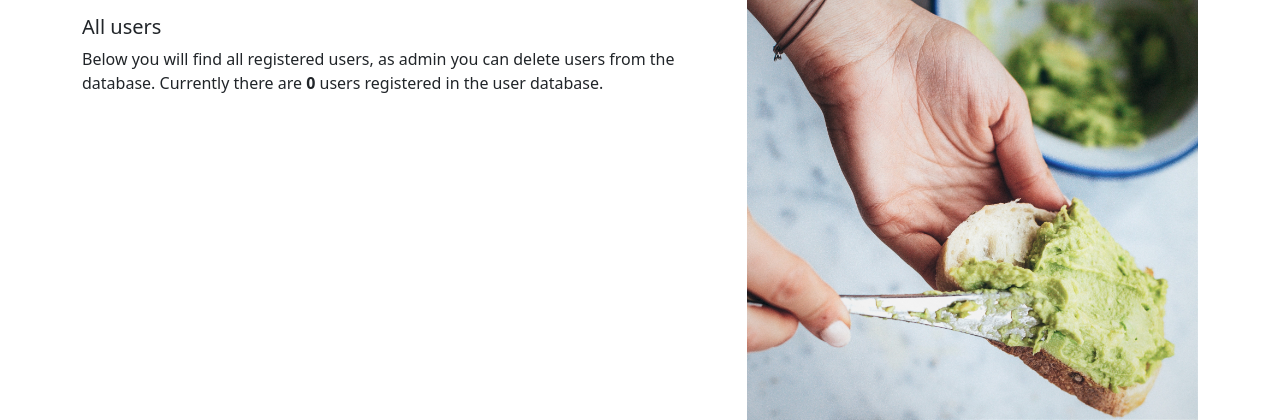
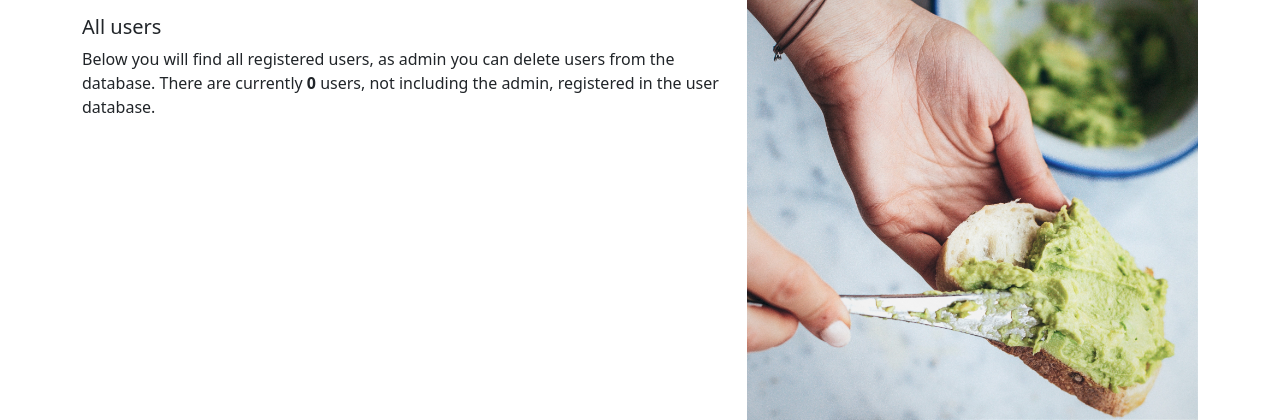
Before and after one commit to Code-Institute-Submissions/Chloe-O-C-O-O-K-Milestone-Project-3, a Flask app: page /view_users in a window 1280 px wide. Shown: the part 638-1058 px from the top of the page. Run offline with Flask 2, Linux system fonts and the light colour scheme; data that the repository does not hold is empty; some libraries are stand-ins or nearby versions.

Commit message:
user list and count now do not include admin

```diff
--- a/run.py
+++ b/run.py
@@ -196,6 +196,10 @@ def delete_profile(username):
 def view_users():
     users = list(
         mongo.db.users.find())
+    for i, user in enumerate(users):
+        if user["username"] == "admin":
+            users.pop(i)
+            break
     return render_template("view_users.html", users=users)
 
 
--- a/templates/view_users.html
+++ b/templates/view_users.html
@@ -8,8 +8,8 @@
 
             <h4>Hello {{ username }}!</h4>
             <h5 class="mt-3">All users</h5>
-            <p>Below you will find all registered users, as admin you can delete users from the database. Currently
-                there are <span class="fw-bold">{{users|length}}</span> users registered in the user database.</p>
+            <p>Below you will find all registered users, as admin you can delete users from the database. There are currently <span class="fw-bold">{{users|length}}</span> users, not including the admin,
+                registered in the user database.</p>
 
             {% for user in users %}
             <div class="row mt-1">
```
